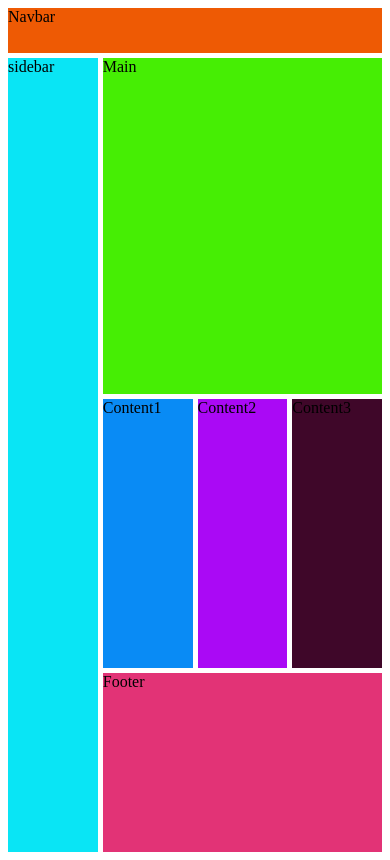
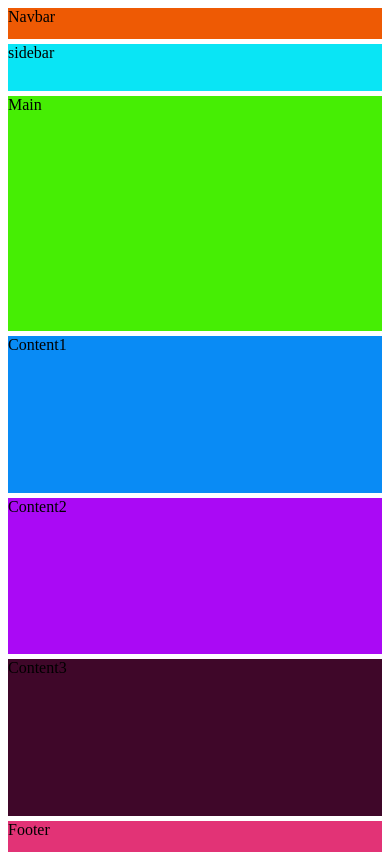
Before and after one commit to jacebate/cssGridLayout, a plain HTML site: page index.html in a window 390 px wide. Drawn offline with Linux system fonts and the light colour scheme.

Commit message:
added a new html syntax

```diff
--- a/style.css
+++ b/style.css
@@ -39,3 +39,19 @@ footer{
     background-color: #e23376;
     grid-area: footer;
 }
+/*small devices of 576px*/
+@media(max-width: 576px){
+    .container{
+        grid-template-columns: 1fr;
+        grid-template-rows: 0.2fr 0.3fr 1.5fr 1fr 1fr 1fr 0.2fr;
+        grid-template-areas:
+            "nav"
+            "sidebar"
+            "main"
+            "content1"
+            "content2"
+            "content3"
+            "footer"
+        ;
+    }
+}
```
